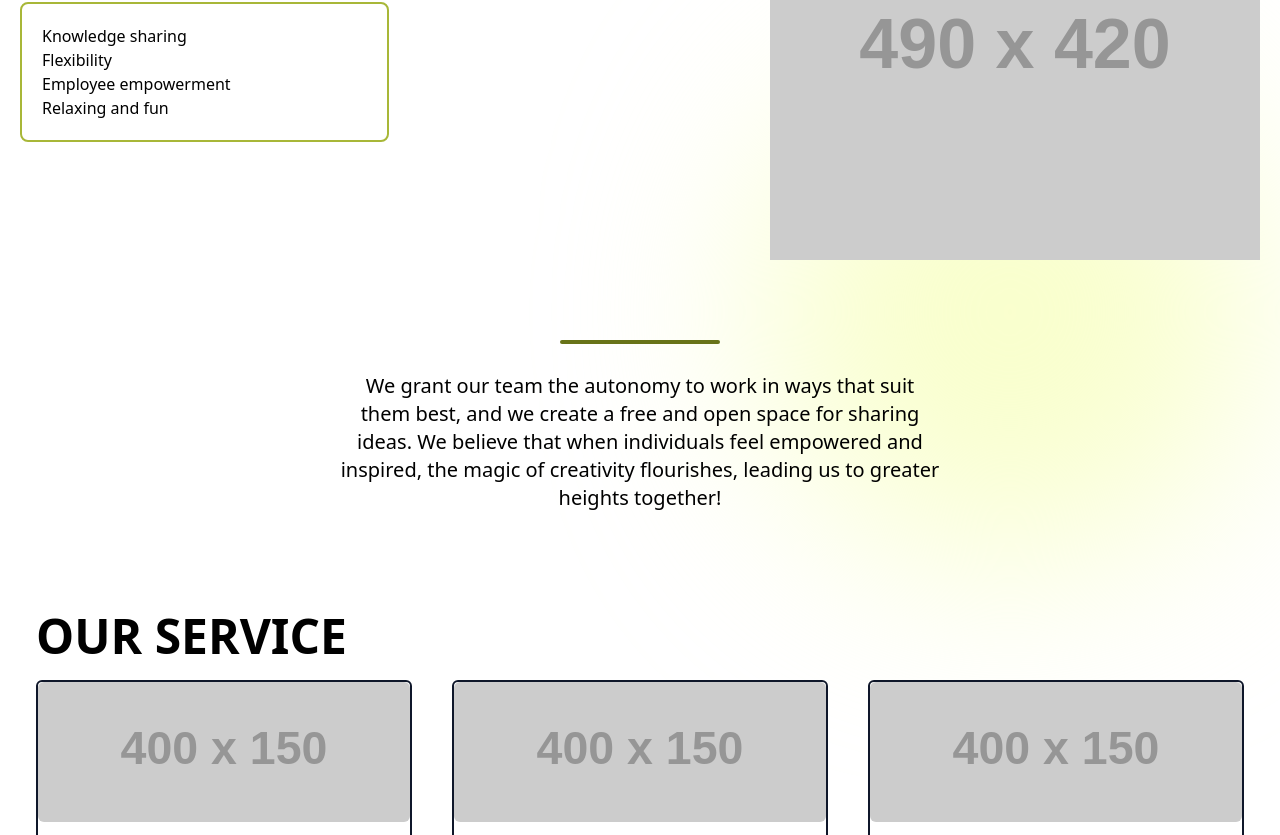
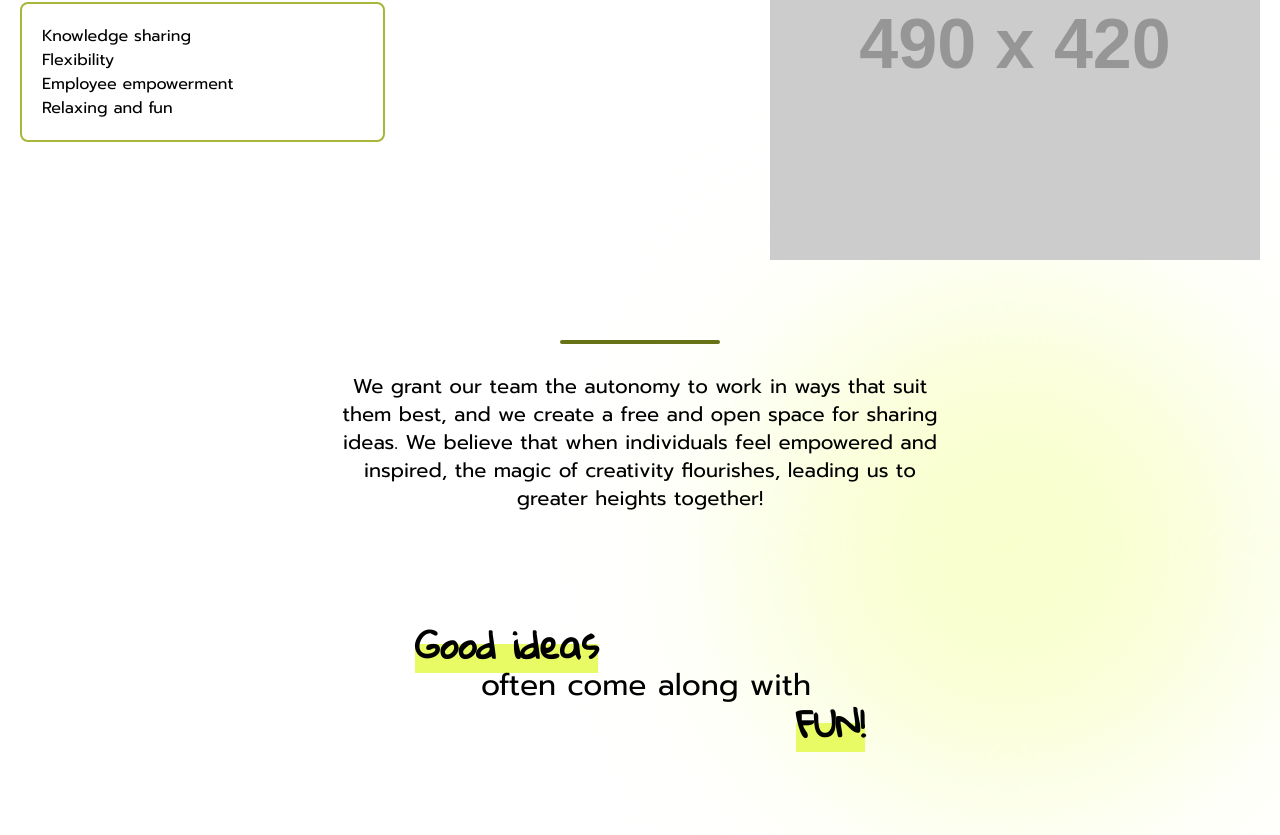
Before and after one commit to The-Alzhemist/codework-landing-page, a Next.js app: page / in a window 1280 px wide. Shown: the part 1962-2797 px from the top of the page. Built offline with nearby package versions, Linux system fonts and the light colour scheme.

Commit message:
update: font for about-us and team-culture

```diff
--- a/components/Home/AboutUs/AboutUs.tsx
+++ b/components/Home/AboutUs/AboutUs.tsx
@@ -1,24 +1,18 @@
 import React from "react";
 import BackgroundGradientBlur from "../../backgroundGradientBlur/BackgroundGradientBlur";
+import { Prompt } from "@next/font/google";
+
+const fontPrompt = Prompt({
+  weight: ["100", "200", "300", "400", "500", "600", "700"],
+  subsets: ["latin"],
+  variable: "--font-prompt",
+});
+
 
 const AboutUs = () => {
   return (
     <>
-      {/* <section className="max-w-7xl mx-auto py-[30px] md:py-[50px] px-4 ">
-      <h2 className="text-left mb-5 text-3xl md:text-5xl uppercase">
-        <div className="font-bold">Simple</div>
-        <div><span className="font-light text-4xl">But</span><span className="font-bold bg-line ml-3">AMBITIOUS</span></div>
-      </h2>
-      <div className="border-2 rounded-md  border-slate-700 bg-[#C8D94C]  font-semibold text-2xl p-[30px] md:p-[100px] text-center">
-       {`We are thrilled to announce the launch of our brand-new software house,
-        and we can't wait to partner with you on your next project! At our
-        state-of-the-art development hub, we've assembled a team of highly
-        skilled and experienced senior developers and designers who are eager to
-        bring your ideas to life.`}
-      </div>
-    </section> */}
-
-      <section className="relative max-w-7xl mx-auto py-[30px] md:py-[50px]">
+      <section className={`${fontPrompt.variable} font-prompt relative max-w-7xl mx-auto py-[30px] md:py-[50px]`}>
       <BackgroundGradientBlur className="top-0 left-0 "/>
       <BackgroundGradientBlur className="bottom-0 right-0"/>
         {/* 1 */}
--- a/components/Home/TeamCulture/TeamCulture.tsx
+++ b/components/Home/TeamCulture/TeamCulture.tsx
@@ -1,10 +1,23 @@
 import React from "react";
 import BackgroundGradientBlur from "../../backgroundGradientBlur/BackgroundGradientBlur";
+import { Gloria_Hallelujah, Prompt } from "@next/font/google";
+
+const fontPrompt = Prompt({
+  weight: ["100", "200", "300", "400", "500", "600", "700"],
+  subsets: ["latin"],
+  variable: "--font-prompt",
+});
+
+const fontGloriaHallelujah = Gloria_Hallelujah({
+  weight: ["400"],
+  subsets: ["latin"],
+  variable: "--font-gloria-hallelujah",
+});
 
 const TeamCulture = () => {
   return (
     <>
-      <section className="relative max-w-7xl mx-auto py-[30px] md:py-[50px]">
+      <section className={`${fontPrompt.variable} font-prompt relative max-w-7xl mx-auto py-[30px] md:py-[50px]`}>
         <BackgroundGradientBlur className="bottom-0 right-0" />
         {/* 1 */}
         <div className="flex justify-between items-center mb-20 z-20">
@@ -15,9 +28,7 @@ const TeamCulture = () => {
               </span>
             </div>
 
-            <ul
-        className="list-none border-2	p-5 rounded-lg min-w-[300px] border-[#A8B738]"
-            >
+            <ul className="list-none border-2	p-5 rounded-lg min-w-[300px] border-[#A8B738]">
               <li>Knowledge sharing</li>
               <li>Flexibility</li>
               <li>Employee empowerment</li>
@@ -30,12 +41,30 @@ const TeamCulture = () => {
           </div>
         </div>
 
+        {/* 2 */}
+        <div className="text-right text-xl flex flex-col items-center mb-28">
+          <div className="w-40 h-1 bg-[#687318] rounded-sm mb-7"></div>
+          <p className="max-w-[600px] text-center">
+            We grant our team the autonomy to work in ways that suit them best,
+            and we create a free and open space for sharing ideas. We believe
+            that when individuals feel empowered and inspired, the magic of
+            creativity flourishes, leading us to greater heights together!
+          </p>
+        </div>
 
-        {/* 2 */}
-        <div className="text-right text-xl flex flex-col items-center">
-        <div className="w-40 h-1 bg-[#687318] rounded-sm mb-7"></div>
-          <p className="max-w-[600px] text-center">We grant our team the autonomy to work in ways that suit them best, and we create a free and open space for sharing ideas. We believe that when individuals feel empowered and inspired, the magic of creativity flourishes, leading us to greater heights together!
-</p>
+        {/* 3 */}
+        <div className="text-xl flex flex-col items-center">
+          <div className="md:min-w-[450px]">
+            <div className="font-bold text-4xl  text-left">
+              <span className={`${fontGloriaHallelujah.variable} font-gloriaHallelujah bg-line`}>Good ideas</span>
+            </div>
+            <div className="font-normal text-3xl ml-3 text-center">
+              often come along with
+            </div>
+            <div className="font-bold text-4xl  text-right">
+              <span className={`${fontGloriaHallelujah.variable} font-gloriaHallelujah bg-line`}>FUN!</span>
+            </div>
+          </div>
         </div>
       </section>
     </>
```
